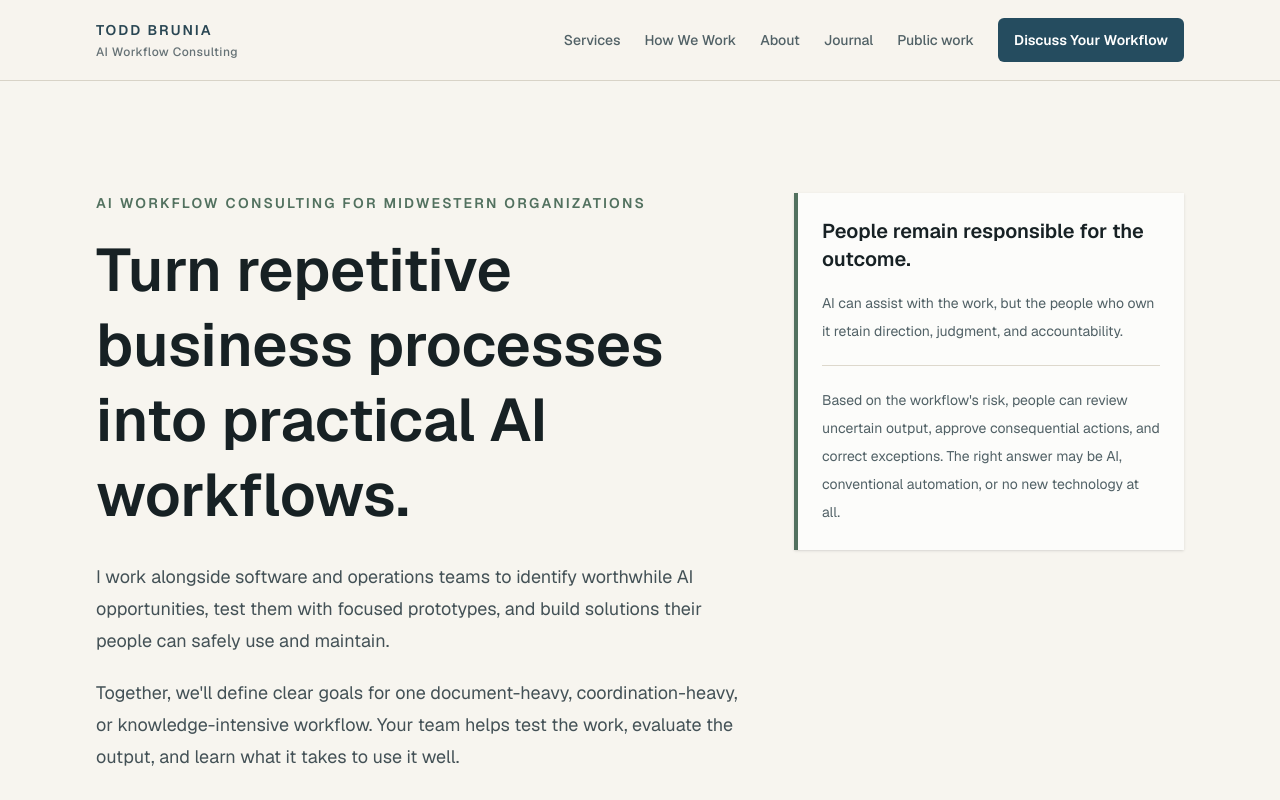
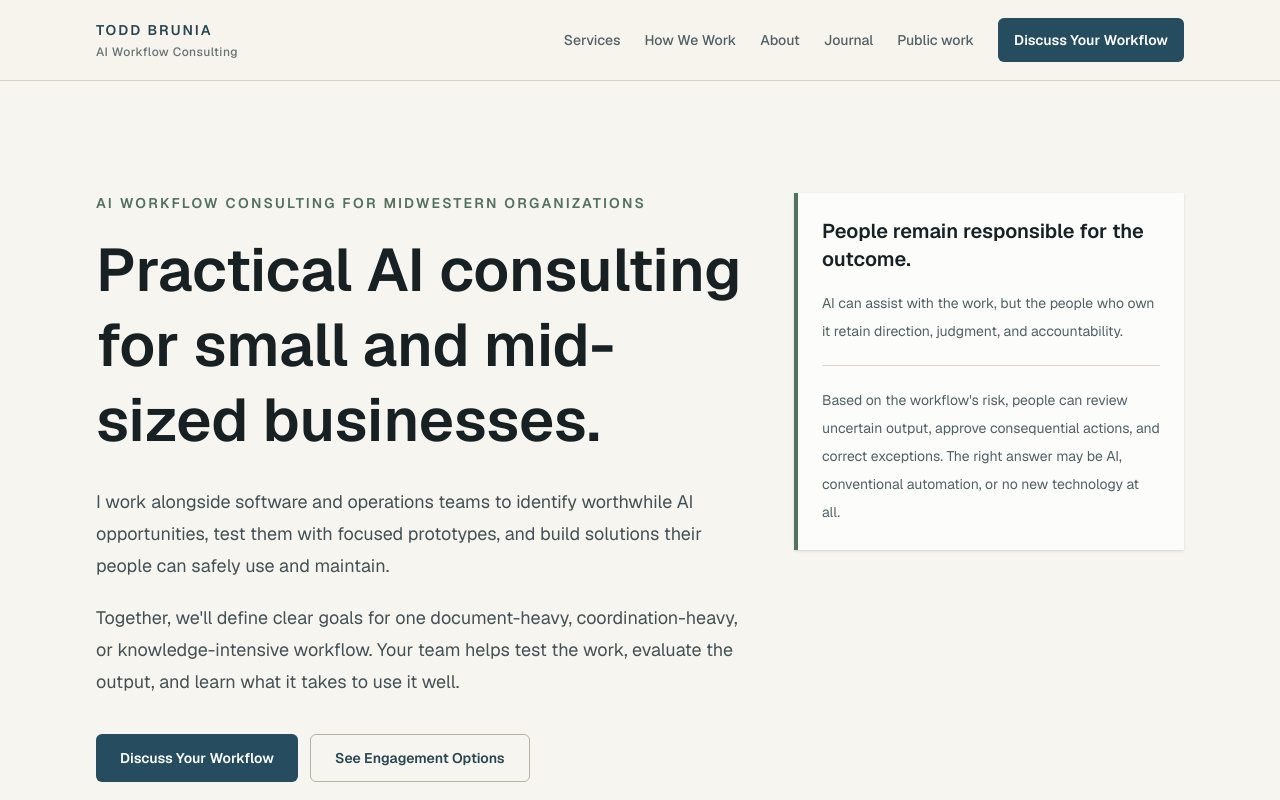
Before and after one commit to todd-brunia/ai-consulting-site, a Next.js app: page / in a window 1280 px wide. Shown: the top 800 px of the page. Built offline with nearby package versions, Linux system fonts and the light colour scheme.

Commit message:
Implement issue #71

```diff
--- a/src/app/home-sections.tsx
+++ b/src/app/home-sections.tsx
@@ -101,7 +101,7 @@ export function Hero() {
             AI workflow consulting for Midwestern organizations
           </p>
           <h1 className="text-4xl font-semibold leading-tight text-[#172124] sm:text-5xl lg:text-6xl">
-            Turn repetitive business processes into practical AI workflows.
+            Practical AI consulting for small and mid-sized businesses.
           </h1>
           <div className="mt-7 space-y-5 text-lg leading-8 text-[#435156]">
             <p>
```
Also changed, not shown: 1 other file (tests, documents, lock files or other folders).
